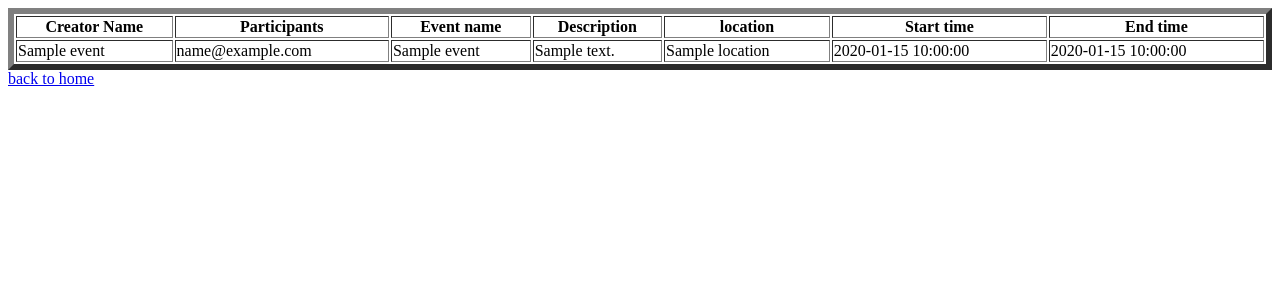
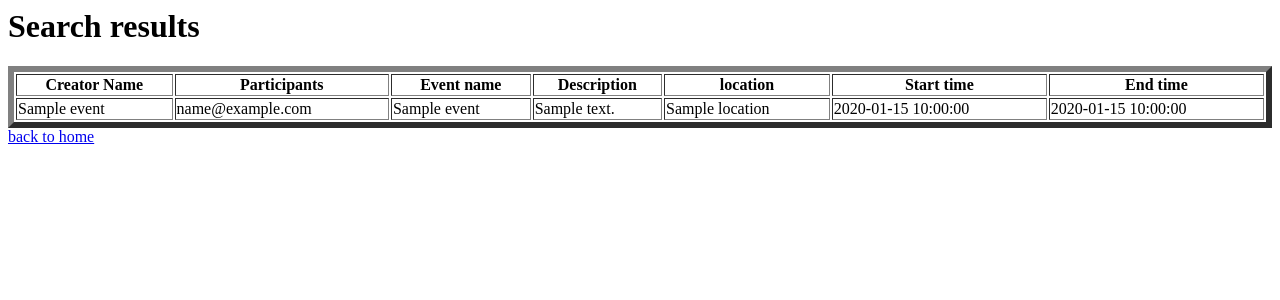
Before and after one commit to cathal844/eventplannercc, a Flask app: template templates/search-results.html in a window 1280 px wide. Shown: the top 300 px of the page. Run offline with Flask 2, Linux system fonts and the light colour scheme; the template is opened without the code that fills it: most values are stand-ins (such as "Sample title", 1, 10 or a date in 2020); parts of the project's set-up code (start-up, migrations or seed data) failed here and were passed over.

Commit message:
second  commit0

```diff
--- a/templates/search-results.html
+++ b/templates/search-results.html
@@ -1,3 +1,4 @@
+<h1>Search results</h1>
 <table style="width:100%" border="6">
   <tr>
     <th>Creator Name</th>
```
